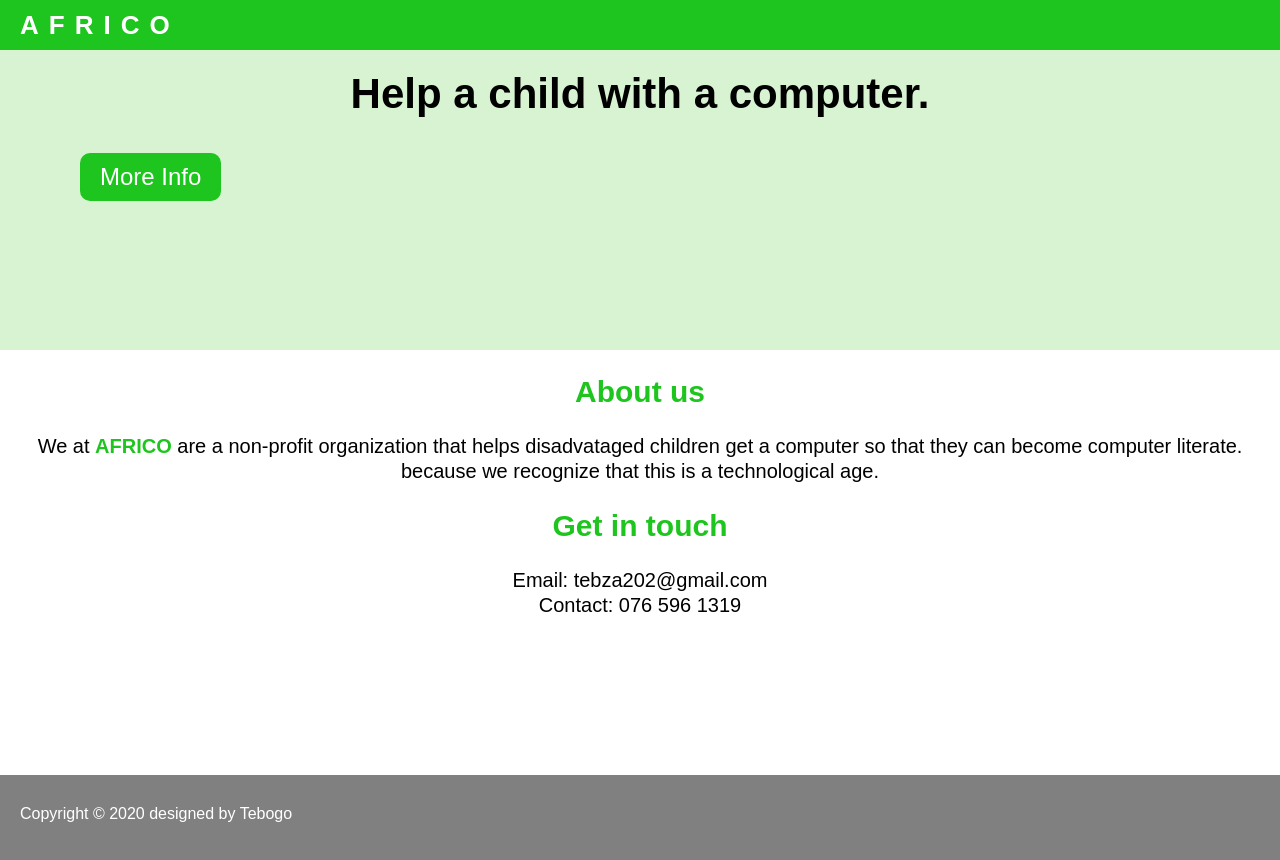
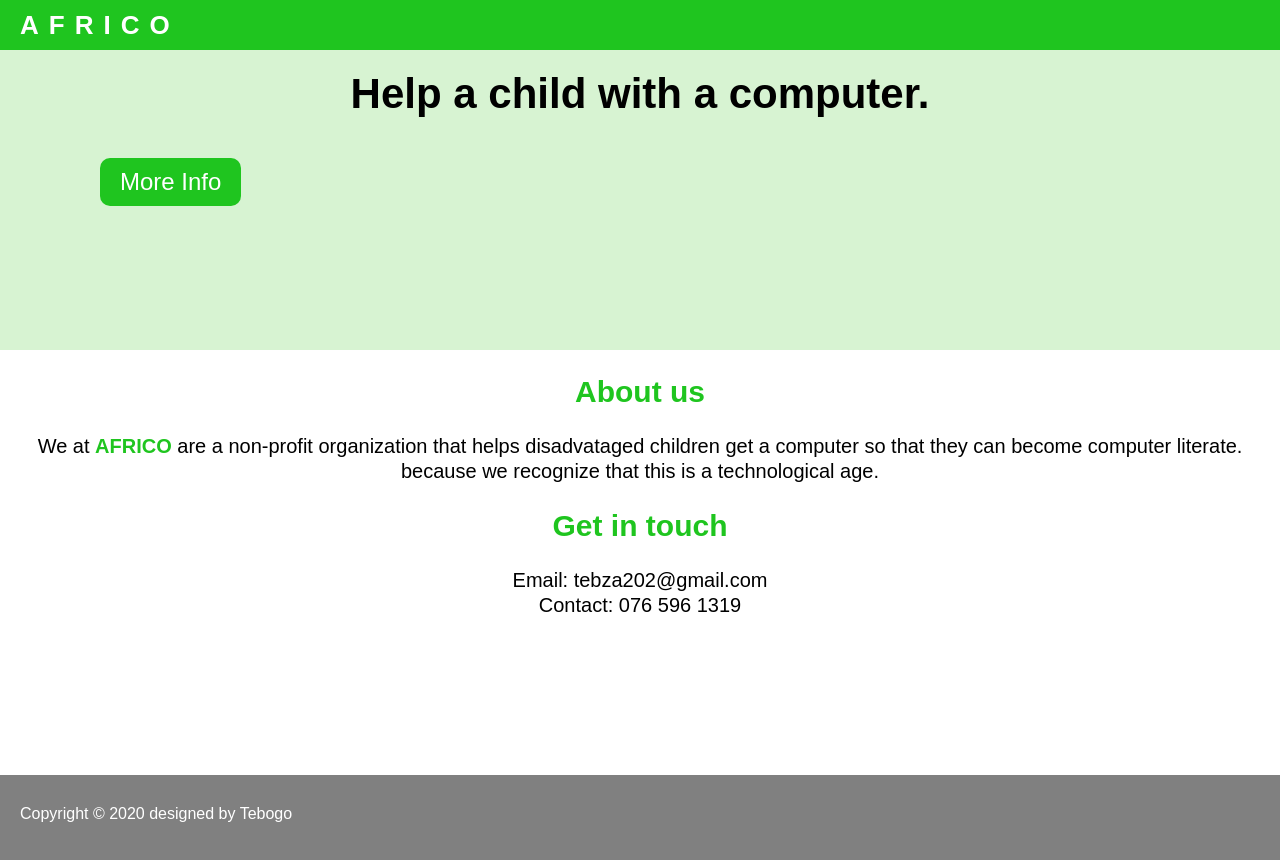
Before and after one commit to tebogomphahlele/Africo, a plain HTML site: page index.html in a window 1280 px wide. Drawn offline with Linux system fonts and the light colour scheme.

Commit message:
Update style.css

```diff
--- a/style.css
+++ b/style.css
@@ -42,7 +42,7 @@ button a {
 button {
     border: none;
     border-radius: 10px;
-    margin: 35px 80px;
+    margin: 40px 100px;
     font-size: 24px;
     background-color: rgb(31, 197, 31);
     padding: 10px 20px;
```
